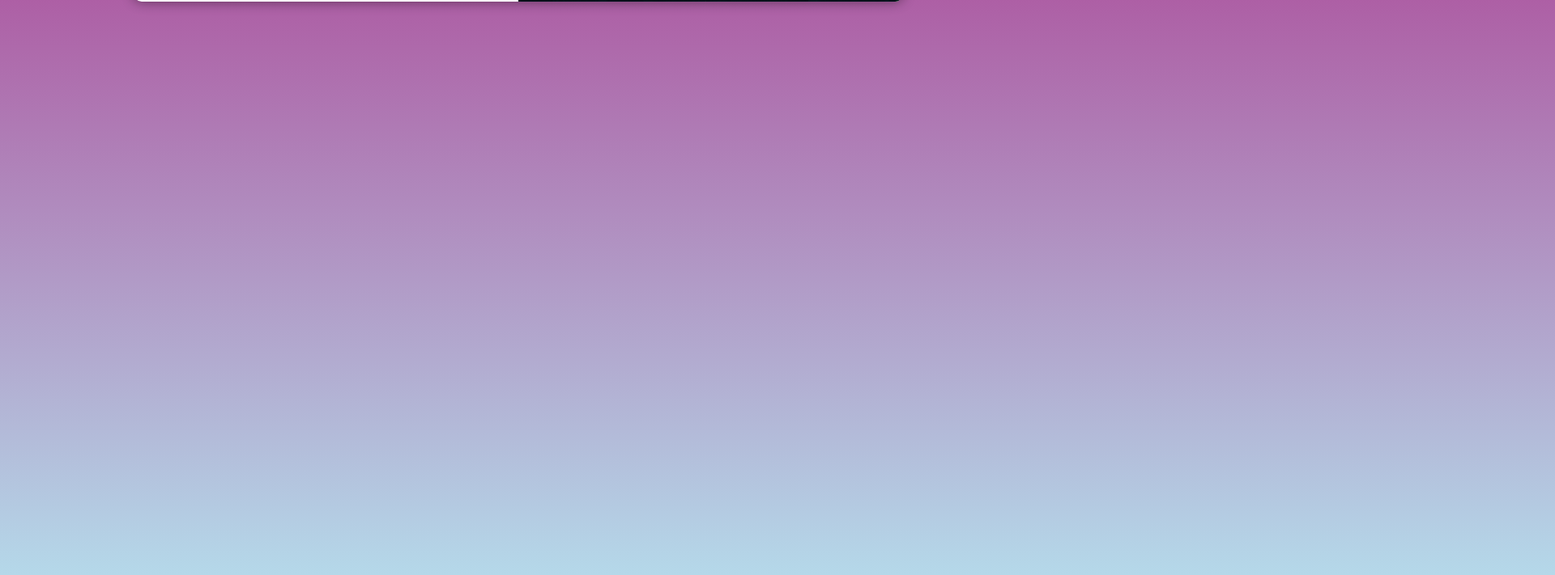
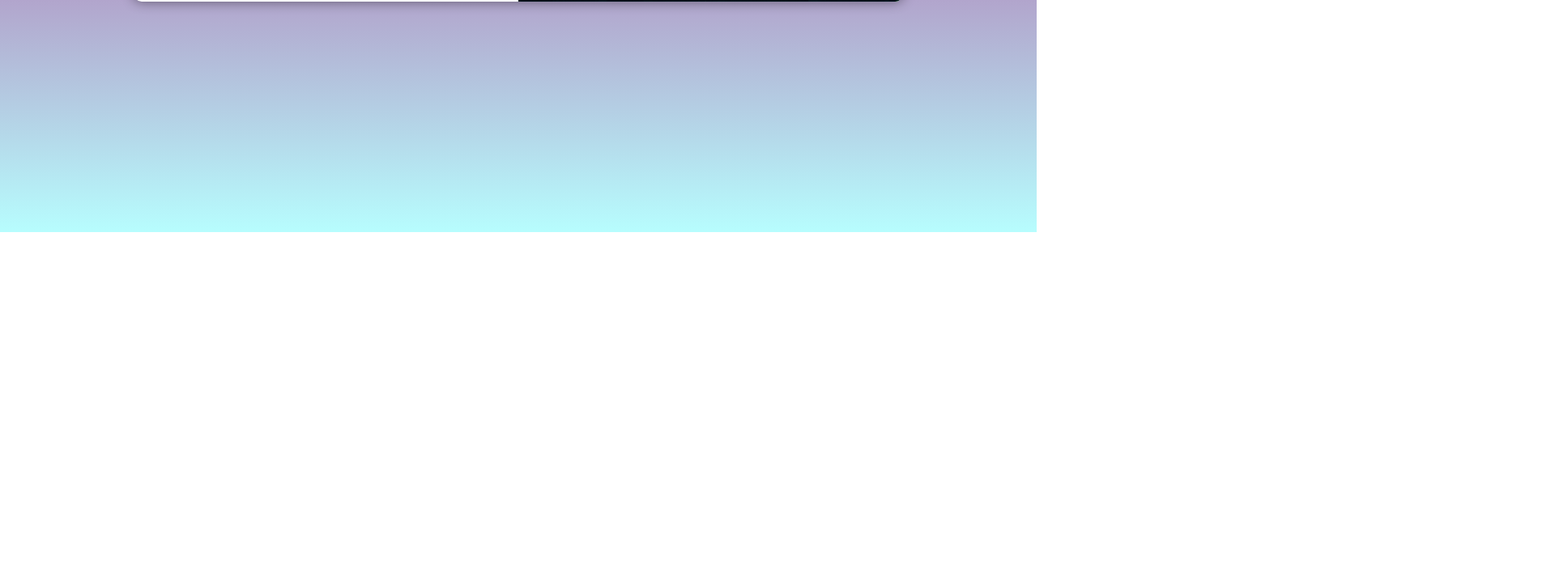
Before and after one commit to cauabarbosarocha/projeto-login, a plain HTML site: page index.html in a window 1280 px wide. Shown: the part 513-1224 px from the top of the page at 81% size, 1920 px wide, since content can reach past the window. After the commit the page ends 800 px from the top, so only its background shows below. Drawn offline with nearby package versions, Linux system fonts and the light colour scheme.

Commit message:
Atualizar o style.css

```diff
--- a/estilos/style.css
+++ b/estilos/style.css
@@ -16,11 +16,11 @@
     margin: 0px;
 }
 
-body {
+body, html {
     /* background-color: var(--cor05); */
     background-image: linear-gradient(var(--cor05), var(--cor01));
-    height: 180vh;
-    width: 180vw;
+    height: 100vh;
+    width: 100vw;
 }
 
 main {
```
